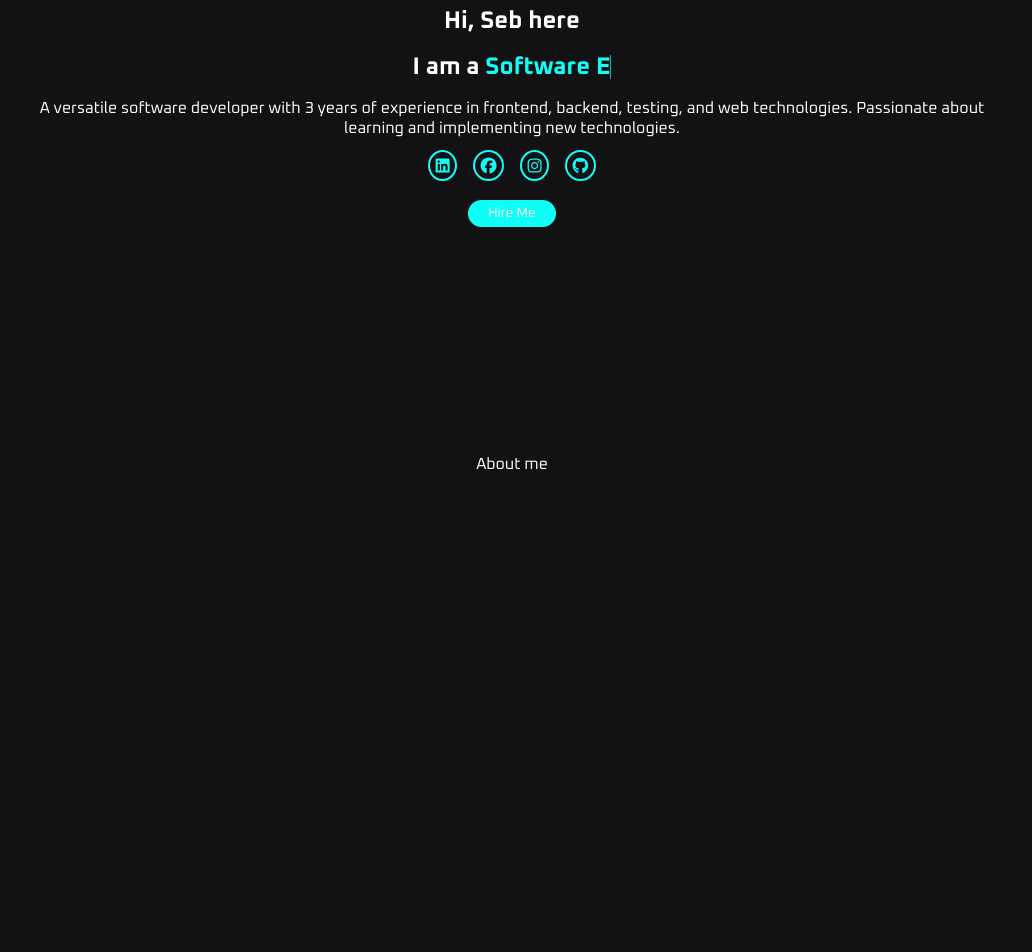
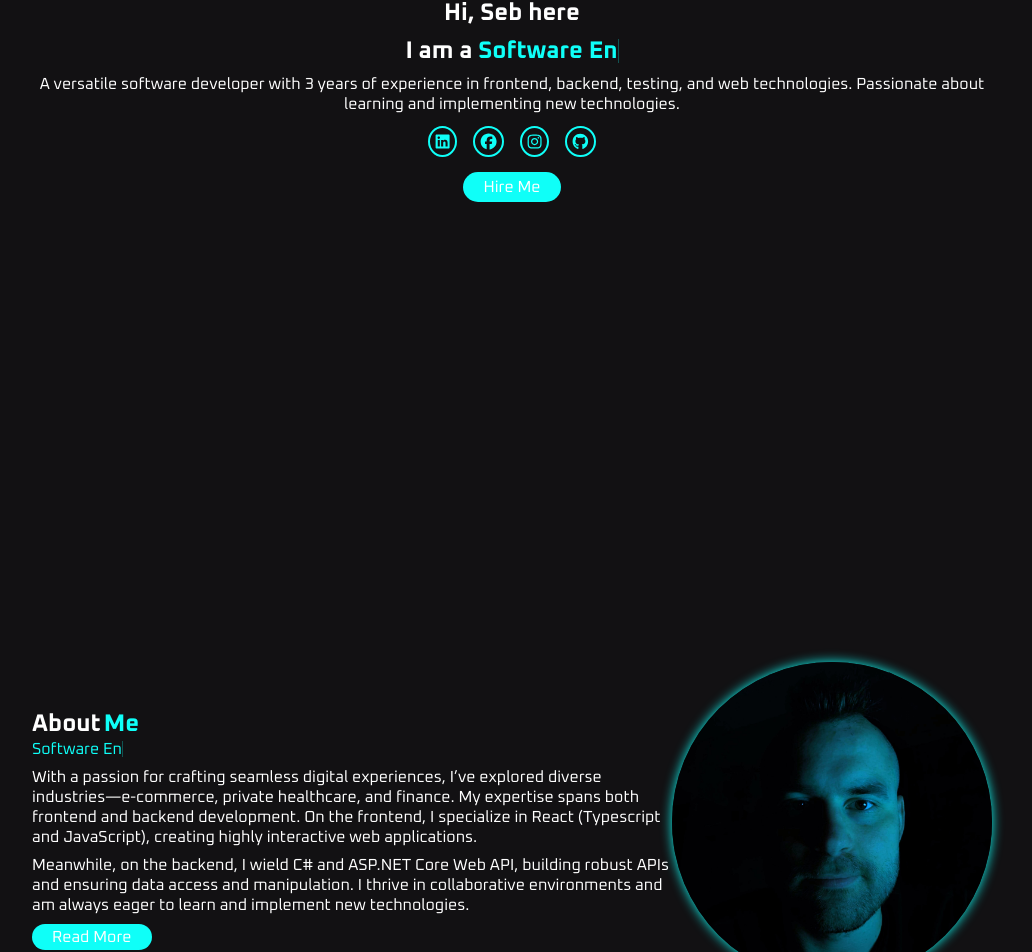
Before and after one commit to sebastian-meckovski/sebastian-meckovski.github.io, a React (Create React App) app: page / in a window 1280 px wide. Shown: the part 426-1378 px from the top of the page, without its empty margins (128-1160 px from the left). Built offline with nearby package versions, Linux system fonts and the light colour scheme; no server answers.

Commit message:
about me section added

```diff
--- a/src/App.scss
+++ b/src/App.scss
@@ -52,7 +52,7 @@ section {
   text-align: center;
   min-height: calc(100vh - 4rem);
   h1, h2, h3, h4, h5, h6, img, p, button, div {
-    margin: 1rem 0 0 0;
+    margin: 0.5rem 0 0 0;
   }
 }
 
@@ -107,10 +107,6 @@ header {
         @media (min-width: 48rem) {
           border-bottom: 2px solid $accent-color;
         }
-      }
-
-      &:active{
-        border: 2px solid yellow;
       }
     }
   }
@@ -386,7 +382,7 @@ nav {
 
 .icons-container {
   display: flex;
-  margin: 0.75rem 0 0 0;
+  margin: 0.75rem 0 0.75rem 0;
   gap: 1rem;
 }
 
@@ -404,7 +400,13 @@ nav {
   }
 }
 
-// .about-me-section{
-// }
-// .tech-stack-section{
-// }
+#about-me{
+  display: flex;
+  flex-direction: row;
+  .about-me-left{
+    text-align: left;
+  }
+  @media (max-width: 48rem) {
+    flex-direction: column;
+  }
+}
--- a/src/components/Button/Button.scss
+++ b/src/components/Button/Button.scss
@@ -10,4 +10,11 @@ $transparent-color: #ffffff00;
     background-color: $accent-color;
     color: $font-color;
     border: none;
+    transition: 0.4s ease-in-out;
+    cursor: pointer;
+    text-decoration: none;
+
+    &:hover {
+        box-shadow: 0 0 2rem $accent-color;
+    }
 }
--- a/src/components/Header.jsx
+++ b/src/components/Header.jsx
@@ -1,6 +1,5 @@
 import React, { useState } from "react";
 import { NavLink, useLocation } from "react-router-dom";
-
 
 export const Header = () => {
     const [showItems, setShowItems] = useState(false)
@@ -9,8 +8,9 @@ export const Header = () => {
     const hrefName = {
         "": "Home",
         "about-me": "About me",
-        "tech-stack": "Tech Stack",
+        "tech-stack": "Tech stack",
         "portfolio": "Portfolio",
+        "contact": "Contact"
     }
 
     const returnLink = (href) => {
@@ -42,14 +42,14 @@ export const Header = () => {
                     {returnLink('about-me')}
                     {returnLink('tech-stack')}
                     {returnLink('portfolio')}
-                    <NavLink to="contact">Contact</NavLink>
+                    {returnLink('contact')}
                 </div>
                 <div className={`App-header-mobile-${showItems ? 'open' : 'closed'}`} onClick={() => { setShowItems(false) }}>
                     {returnLink('')}
                     {returnLink('about-me')}
                     {returnLink('tech-stack')}
                     {returnLink('portfolio')}
-                    <NavLink to="contact">Contact</NavLink>
+                    {returnLink('contact')}
                 </div>
             </nav>
         </header>
--- a/src/pages/MainPage.jsx
+++ b/src/pages/MainPage.jsx
@@ -1,7 +1,8 @@
 import React from "react";
 import sebImage from '../assets/PXL_20240226_132844396.NIGHT.jpg'
-import { Button } from "../components/Button/Button";
+// import { Button } from "../components/Button/Button";
 import { Links } from "../components/Links";
+import '../components/Button/Button.scss'
 
 export const MainPage = () => {
     return (
@@ -17,10 +18,29 @@ export const MainPage = () => {
                 <p> A versatile software developer with 3 years of experience in frontend, backend, testing,
                     and web technologies. Passionate about learning and implementing new technologies.</p>
                 <Links />
-                <Button />
+                <a className="custom-button" href="#contact">Hire Me</a>
             </section>
             <section id="about-me">
-                About me
+                <div className="about-me-left">
+                    <div className='App-header-left'>
+                        <h1>About</h1>
+                        <h1>Me</h1>
+                    </div>
+                    <span className="typewriter"></span>
+                    <p>
+                        With a passion for crafting seamless digital experiences, I’ve explored diverse industries—e-commerce, private healthcare, and finance.
+                        My expertise spans both frontend and backend development. On the frontend, I specialize in React (Typescript and JavaScript), creating highly interactive web applications.
+                    </p>
+                    <p>
+                        Meanwhile, on the backend, I wield C# and ASP.NET Core Web API, building robust APIs and ensuring data access and manipulation. I thrive in collaborative environments and am
+                        always eager to learn and implement new technologies.
+                    </p>
+                    <div style={{margin: '0.75rem 0'}}>
+                        <a className="custom-button" href="#contact">Read More</a>
+                    </div>
+                </div>
+                <img className="about-me-image" src={sebImage} alt="Sebastian" />
+
             </section>
             <section id="tech-stack">
                 My Tech Stack
@@ -28,6 +48,9 @@ export const MainPage = () => {
             <section id="portfolio">
                 Portfolio
             </section>
+            <section id="contact">
+                Contact
+            </section>
         </>
     )
 }
```
